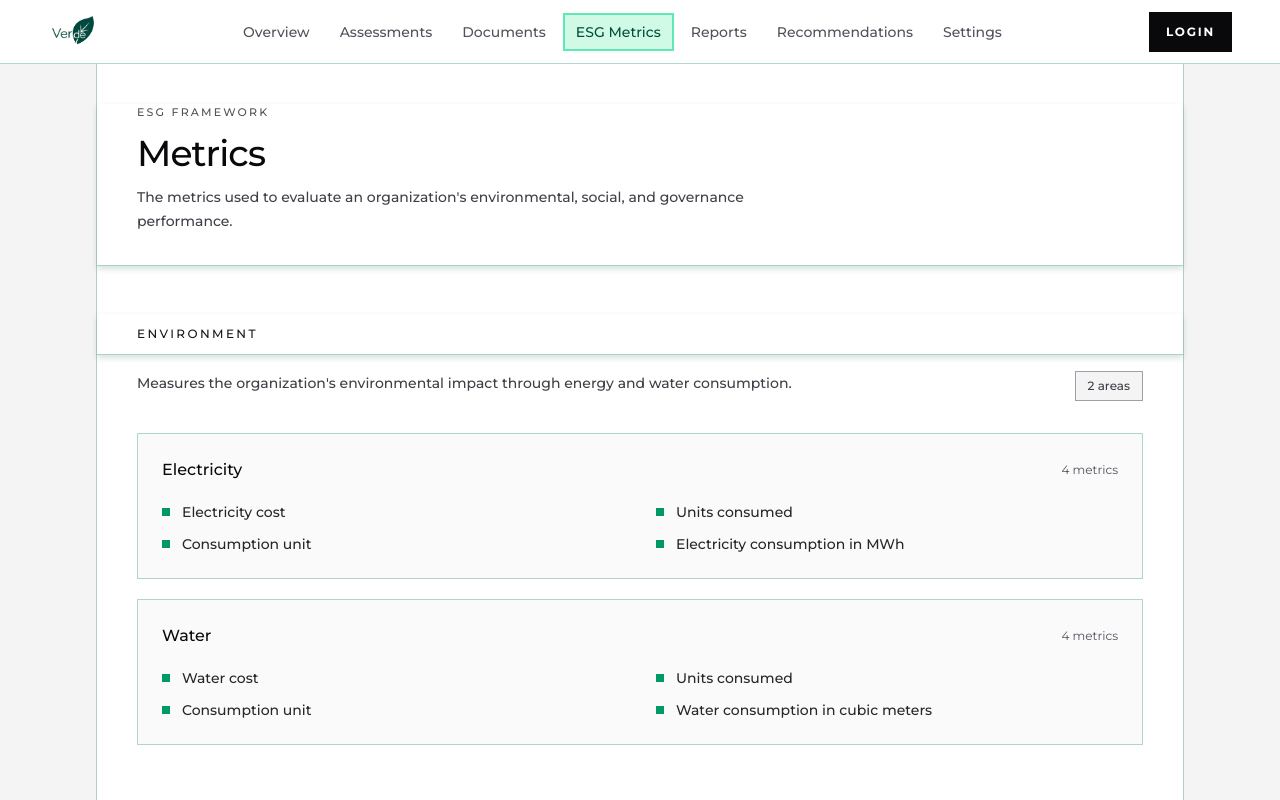
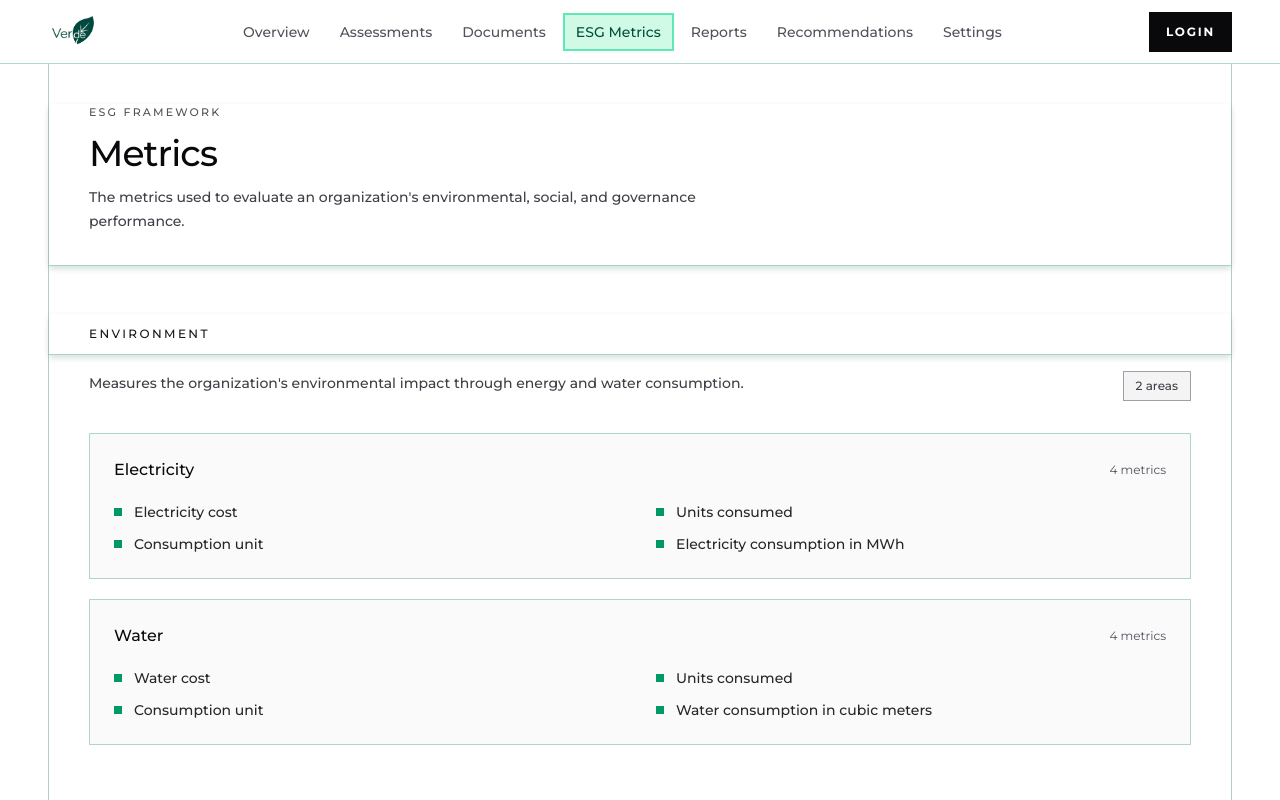
Before and after one commit to Alorik/verde, a Next.js app: page /metrics in a window 1280 px wide. Shown: the top 800 px of the page. Built offline with nearby package versions, Linux system fonts and the light colour scheme; no server answers.

Commit message:
fix: organization

```diff
--- a/app/(dashboard)/documents/page.tsx
+++ b/app/(dashboard)/documents/page.tsx
@@ -76,8 +76,9 @@ export default function DocumentsPage() {
     <main className="bg-white px-12">
       <div className="border-x border-emerald-800/30 bg-white py-10 sm:px-10">
         {/* Header */}
-        <div className="flex items-end justify-between -mx-10 border-b  border-emerald-800/30 shadow-[0_3px_6px_rgba(6,95,70,0.18)] pb-8 mb-8">
-          <div className="mx-10">
+        <div className="-mx-10 sticky top-12 z-20 border-b border-emerald-800/30 bg-white shadow-[0_3px_6px_rgba(6,95,70,0.18)]">
+          <div className="mx-10 flex items-end justify-between pb-8">
+            <div>
               <p className="text-[11px] font-medium uppercase tracking-[0.2em] text-zinc-600">
                 Document archive
               </p>
@@ -91,9 +92,10 @@ export default function DocumentsPage() {
               </p>
             </div>
 
-          <div className="text-xs font-medium text-zinc-600 mx-10">
+            <div className="text-xs font-medium text-zinc-600">
               {documents.length}{" "}
               {documents.length === 1 ? "document" : "documents"}
+            </div>
           </div>
         </div>
 
--- a/app/(dashboard)/metrics/page.tsx
+++ b/app/(dashboard)/metrics/page.tsx
@@ -74,8 +74,8 @@ const metrics = [
 
 export default function MetricsPage() {
   return (
-    <main className="bg-zinc-100 px-12">
-      <div className="mx-12 border-x border-emerald-800/30 bg-white py-10 sm:px-10">
+    <main className="bg-white px-12">
+      <div className="border-x border-emerald-800/30 bg-white py-10 sm:px-10">
         {/* Header */}
         <div className="border-b border-emerald-800/30 shadow-[0_3px_6px_rgba(6,95,70,0.18)]  z-20 pb-8 -mx-10">
           <div className="mx-10">
```
Lines whose indentation alone changed are shown as unchanged.
